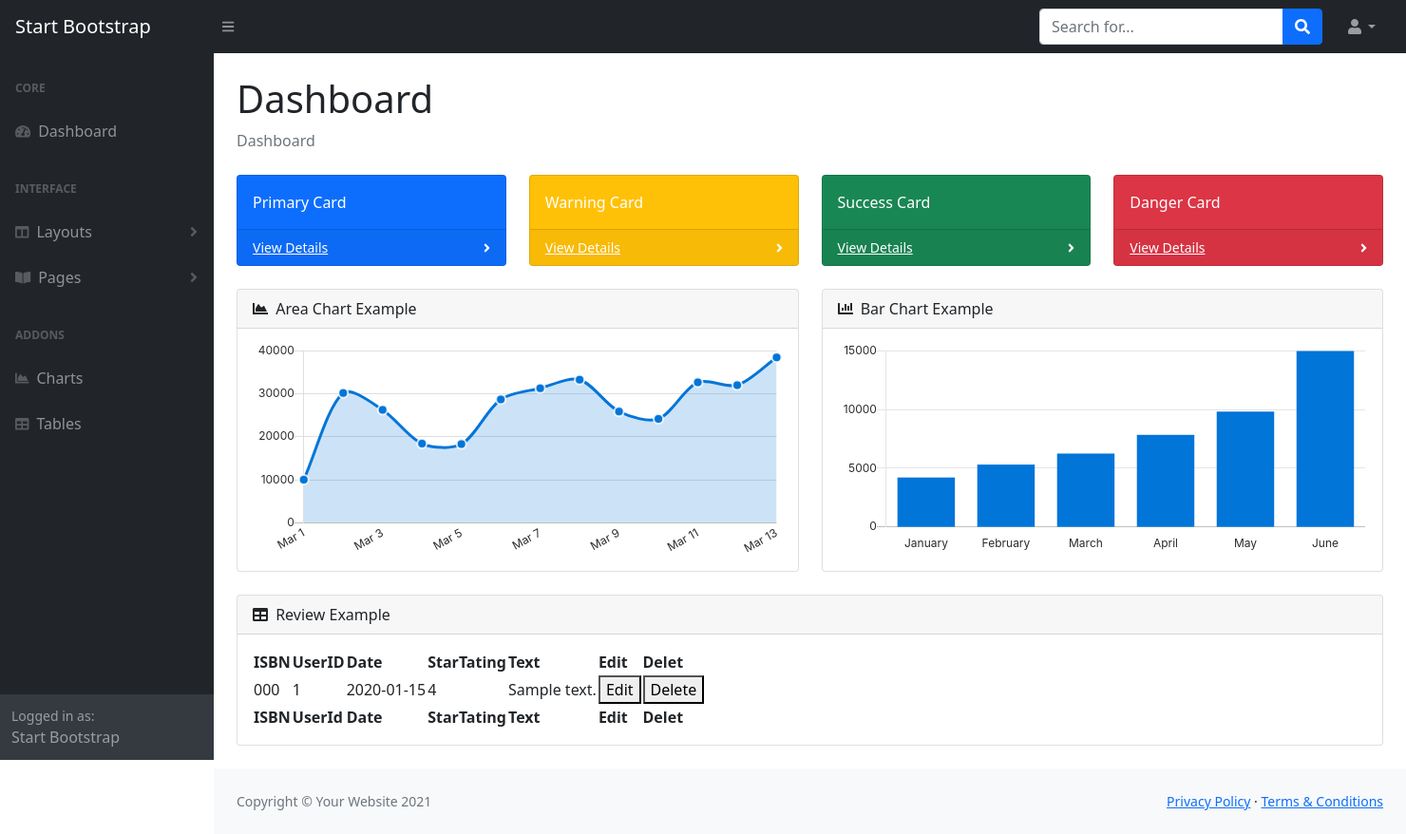
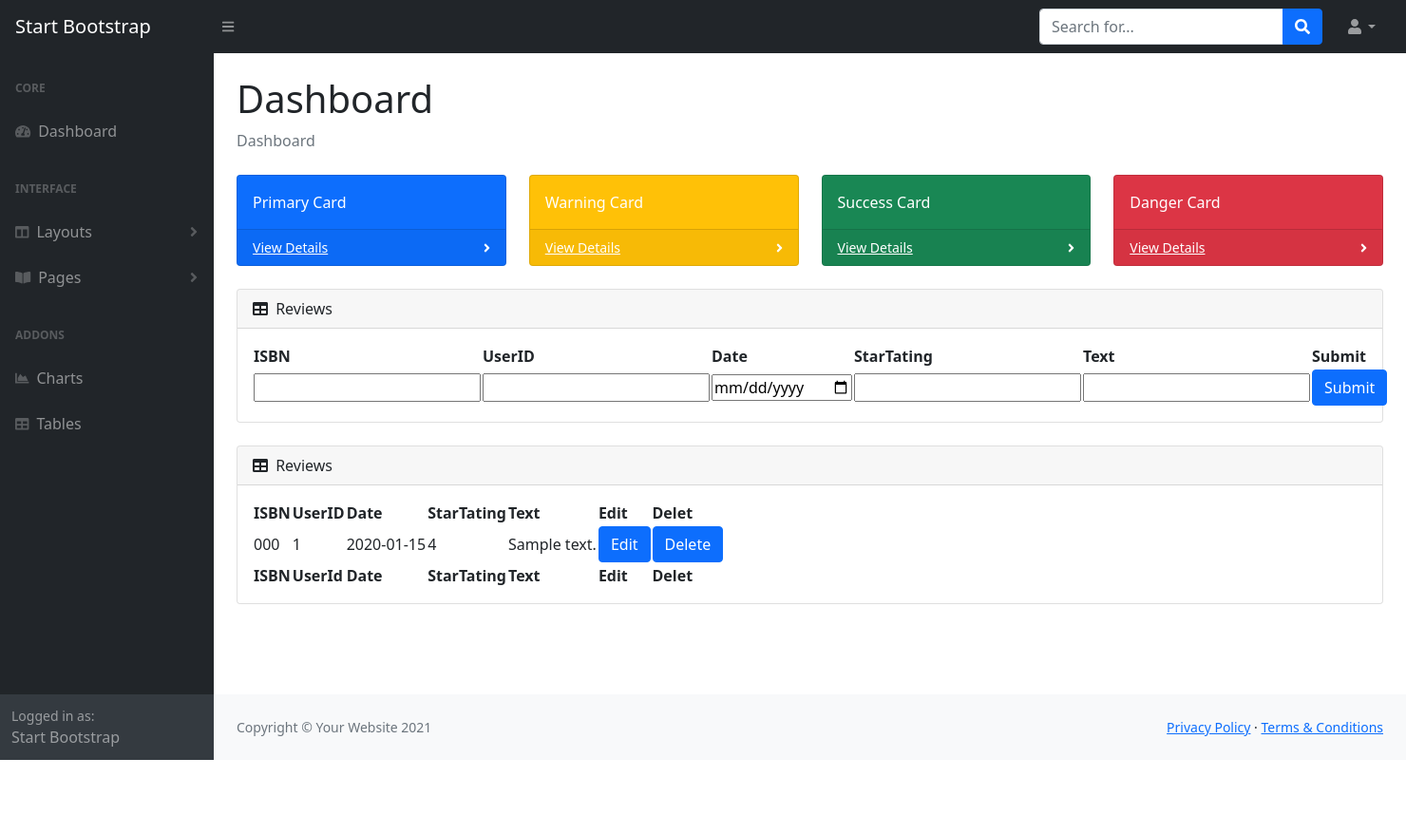
Before and after one commit to sahilmodi/cs-411-onelib, a Flask app: page /review in a window 1480 px wide. Shown: the whole page at 95% size. After the commit the page ends 800 px from the top, so only its background shows below. Run offline with Flask 2, Linux system fonts and the light colour scheme; tables that the repository leaves empty hold one stand-in row (values such as "Sample post"); some libraries are stand-ins or nearby versions.

Commit message:
Add Delete Review and Input box

```diff
--- a/app/database.py
+++ b/app/database.py
@@ -82,72 +82,10 @@ def fetch_allreview() ->dict:
 def remove_review(isbn,user_id) -> None:
     """ remove entries based on ISBN and UserId """
     conn = db.connect()
-    query = 'Delete From Review where ISBN={} and UserID={};'.format(isbn,user_id)
+    query = 'Delete From Review WHERE ISBN LIKE "{}" AND UserID={};'.format(isbn,user_id)
     conn.execute(query)
     conn.close()
 
-
-def fetch_TopBook() -> dict:
-    """
-    Return the Top 10 books that have the most number of 5 stars reviews in recent 2 years.
-
-    Returns:
-        A list of dictionaries
-    """
-
-    conn = db.connect()
-    query='(SELECT Title, YEAR(Date) AS Year \
-            FROM Review NATURAL JOIN Book \
-            WHERE StarRating=5 AND YEAR(Date)=2021 \
-            GROUP BY ISBN, YEAR(Date) \
-            ORDER BY COUNT( * ) DESC LIMIT 10) \
-            UNION ALL \
-            (SELECT Title, YEAR(Date) AS Year \
-            FROM Review NATURAL JOIN Book \
-            WHERE StarRating=5 AND YEAR(Date)=2020 \
-            GROUP BY ISBN, YEAR(Date) \
-            ORDER BY COUNT( * ) DESC LIMIT 10);'
-    query_results = conn.execute(query).fetchall()
-    conn.close()
-    TopBook = []
-    for result in query_results:
-        item = {
-            "Title": result[0],
-            "Year": result[1]
-        }
-        TopBook.append(item)
-    return TopBook
-
-def fetch_TopUser() -> dict:
-    """
-    Return the Top 10 Users who have the most number of reviews in recent 2 years.
-
-    Returns:
-        A list of dictionaries
-    """
-
-    conn = db.connect()
-    query='(SELECT Name, YEAR(Date)\
-            FROM Review NATURAL JOIN User \
-            WHERE YEAR(Date)=2021 \
-            GROUP BY Review.UserID, YEAR(Date) \
-            ORDER BY COUNT(*) DESC LIMIT 10) \
-            UNION ALL \
-            (SELECT Name, YEAR(Date) \
-            FROM Review NATURAL JOIN User \
-            WHERE YEAR(Date)=2020 \
-            GROUP BY Review.UserID, YEAR(Date) \
-            ORDER BY COUNT(*) DESC LIMIT 10);'
-    query_results = conn.execute(query).fetchall()
-    conn.close()
-    TopUser = []
-    for result in query_results:
-        item = {
-            "Name": result[0],
-            "Year": result[1]
-        }
-        TopUser.append(item)
-    return TopUser
 
 def update_rent_librarybook(LibraryID: int, ISBN: str) -> None:
     """
@@ -172,6 +110,8 @@ def update_return_librarybook(LibraryID: int, ISBN: str) -> None:
     query = 'Update LibraryBook set Quantity = {} where LibraryID = {} and ISBN="{}";'.format(BookQuantity+1, LibraryID, ISBN)
     conn.execute(query)
     conn.close()
+
+
 def delete_review(user_id, isbn):
     conn = db.connect()
     q = f"DELETE FROM Review WHERE UserID = {user_id} AND ISBN LIKE '{isbn}'"
--- a/app/routes.py
+++ b/app/routes.py
@@ -39,20 +39,10 @@ def add():
     bb = db_helper.read_from_table("BorrowedBook")
     return jsonify({r[0]:str(r[1:]) for r in bb})
 
-@app.route("/review")
+@app.route("/review", methods=['GET', 'POST'])
 def reviewpage():
     '''Define reviewpage'''
+    if request.method == "POST":
+        db_helper.remove_review(request.values['isbn'],request.values['user_id'])
     reviews = db_helper.fetch_allreview()
     return render_template("review.html",reviews=reviews)
-
-
-@app.route("/deletereview/<user_id>/<isbn>", methods=['POST'])
-def deletereview(isbn,user_id):
-    """ recieved post requests for entry delete """
-    try:
-        db_helper.remove_review(isbn,user_id)
-        result = {'success': True, 'response': 'Removed review'}
-    except:
-        result = {'success': False, 'response': 'Something went wrong'}
-
-    return jsonify(result)
--- a/app/static/js/scripts.js
+++ b/app/static/js/scripts.js
@@ -24,3 +24,23 @@ window.addEventListener('DOMContentLoaded', event => {
     }
 
 });
+
+
+
+
+$(document).ready(function () {
+    $('reviewremove').click(function () {
+        const reviewremove = $(this)
+        $.ajax({
+            type: 'POST',
+            url: '/deletereview/' + reviewremove.data('userid')+'/'+reviewremove.data('isbn'),
+            success: function (res) {
+                console.log(res.response)
+                location.reload();
+            },
+            error: function () {
+                console.log('Error');
+            }
+        });
+    });
+});
--- a/app/templates/review.html
+++ b/app/templates/review.html
@@ -6,27 +6,11 @@
         <meta name="viewport" content="width=device-width, initial-scale=1, shrink-to-fit=no" />
         <meta name="description" content="" />
         <meta name="author" content="" />
-        <title>Dashboard - SB Admin</title>
+        <title>Book Review</title>
         <link href="https://cdn.jsdelivr.net/npm/simple-datatables@latest/dist/style.css" rel="stylesheet" />
         <link href="{{ url_for('static', filename='css/styles.css') }}" rel="stylesheet" />
         <script src="https://cdnjs.cloudflare.com/ajax/libs/font-awesome/5.15.3/js/all.min.js" crossorigin="anonymous"></script>
-        <script>
 
-        $('.reviewremove').click(function () {
-            const reviewremove = $(this)
-            $.ajax({
-                type: 'POST',
-                url: '/deletereview/' + reviewremove.data('userid')+'/'+reviewremove.data('isbn'),
-                success: function (res) {
-                    console.log(res.response)
-                    location.reload();
-                },
-                error: function () {
-                    console.log('Error');
-                }
-            });
-        });
-        </script>
     </head>
     <body class="sb-nav-fixed">
         <nav class="sb-topnav navbar navbar-expand navbar-dark bg-dark">
@@ -169,30 +153,57 @@
                                 </div>
                             </div>
                         </div>
-                        <div class="row">
-                            <div class="col-xl-6">
-                                <div class="card mb-4">
-                                    <div class="card-header">
-                                        <i class="fas fa-chart-area me-1"></i>
-                                        Area Chart Example
-                                    </div>
-                                    <div class="card-body"><canvas id="myAreaChart" width="100%" height="40"></canvas></div>
-                                </div>
-                            </div>
-                            <div class="col-xl-6">
-                                <div class="card mb-4">
-                                    <div class="card-header">
-                                        <i class="fas fa-chart-bar me-1"></i>
-                                        Bar Chart Example
-                                    </div>
-                                    <div class="card-body"><canvas id="myBarChart" width="100%" height="40"></canvas></div>
-                                </div>
-                            </div>
-                        </div>
+
+                        <!-- Add new review -->
                         <div class="card mb-4">
                             <div class="card-header">
                                 <i class="fas fa-table me-1"></i>
-                                Review Example
+                                Reviews
+                            </div>
+                            <div class="card-body">
+                                <table id="tables">
+                                    <thead>
+                                        <tr>
+                                            <th>ISBN</th>
+                                            <th>UserID</th>
+                                            <th>Date</th>
+                                            <th>StarTating</th>
+                                            <th>Text</th>
+                                            <th>Submit</th>
+                                        </tr>
+                                    </thead>
+                                    <tbody>
+
+                                        <tr>
+                                            <form action="" method="post"></form>
+                                                <td><input name="isbn" value=""></td>
+                                                <td><input name="user_id" Type="int" value=""></td>
+                                                <td><input name="date" Type="date" value=""></td>
+                                                <td><input name="startating" type="text" list="ratelist" value=""></td>
+                                                <datalist id="ratelist">
+                                                    <option>1</option>
+                                                    <option>2</option>
+                                                    <option>3</option>
+                                                    <option>4</option>
+                                                    <option>5</option>
+                                                </datalist>
+                                                <td><input name="text" value=""></td>
+                                                <th><button type="submit" class="btn btn-primary" onclick="alert('Start Submit!')">Submit</button></th>
+
+                                            </form>
+
+                                        </tr>
+
+                                    </tbody>
+                                </table>
+                            </div>
+                        </div>
+
+
+                        <div class="card mb-4">
+                            <div class="card-header">
+                                <i class="fas fa-table me-1"></i>
+                                Reviews
                             </div>
                             <div class="card-body">
                                 <table id="datatablesSimple">
@@ -226,8 +237,14 @@
                                             <td>{{ review.Date }}</td>
                                             <td>{{ review.StarTating }}</td>
                                             <td>{{ review.Text }}</td>
-                                            <th><button type="button" onclick="alert('Start Edit!')">Edit</button></th>
-                                            <th><button type="button" class="reviewremove" data-userid="{{review.UserID}}" data-isbn="{{review.ISBN}}">Delete</button></th>
+                                            <th><button type="button" class="btn btn-primary" onclick="alert('Start Edit!')">Edit</button></th>
+                                            <th>
+                                                <form action="" method="post">
+                                                    <input type="hidden" name="isbn" value={{ review.ISBN }}>
+                                                    <input type="hidden" name="user_id" value={{ review.UserID }}>
+                                                    <button name="btnDelete" class="btn btn-primary" type="submit">Delete</button>
+                                                </form>
+                                            </th>
                                         </tr>
                                         {% endfor %}
                                     </tbody>
```
